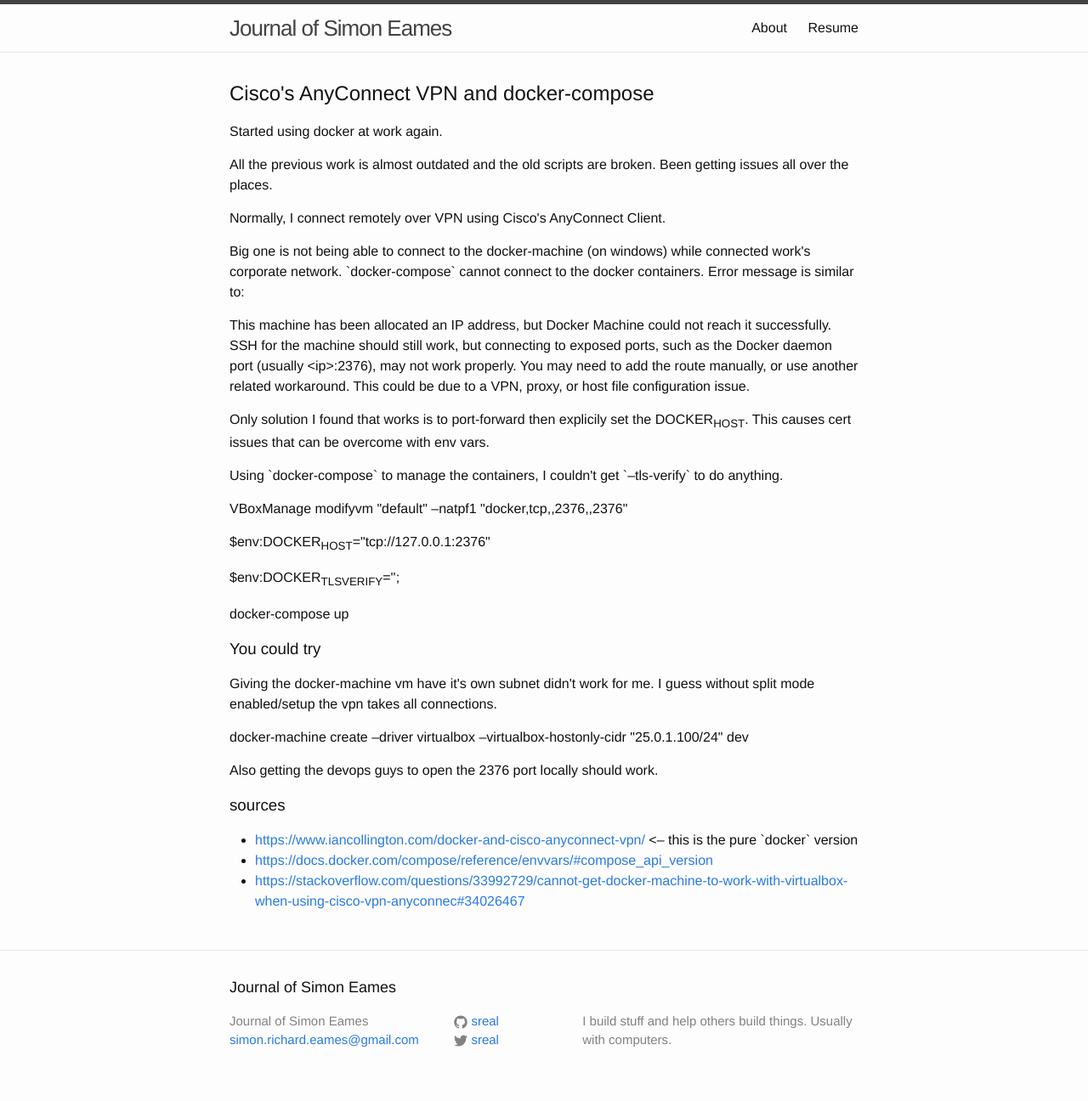
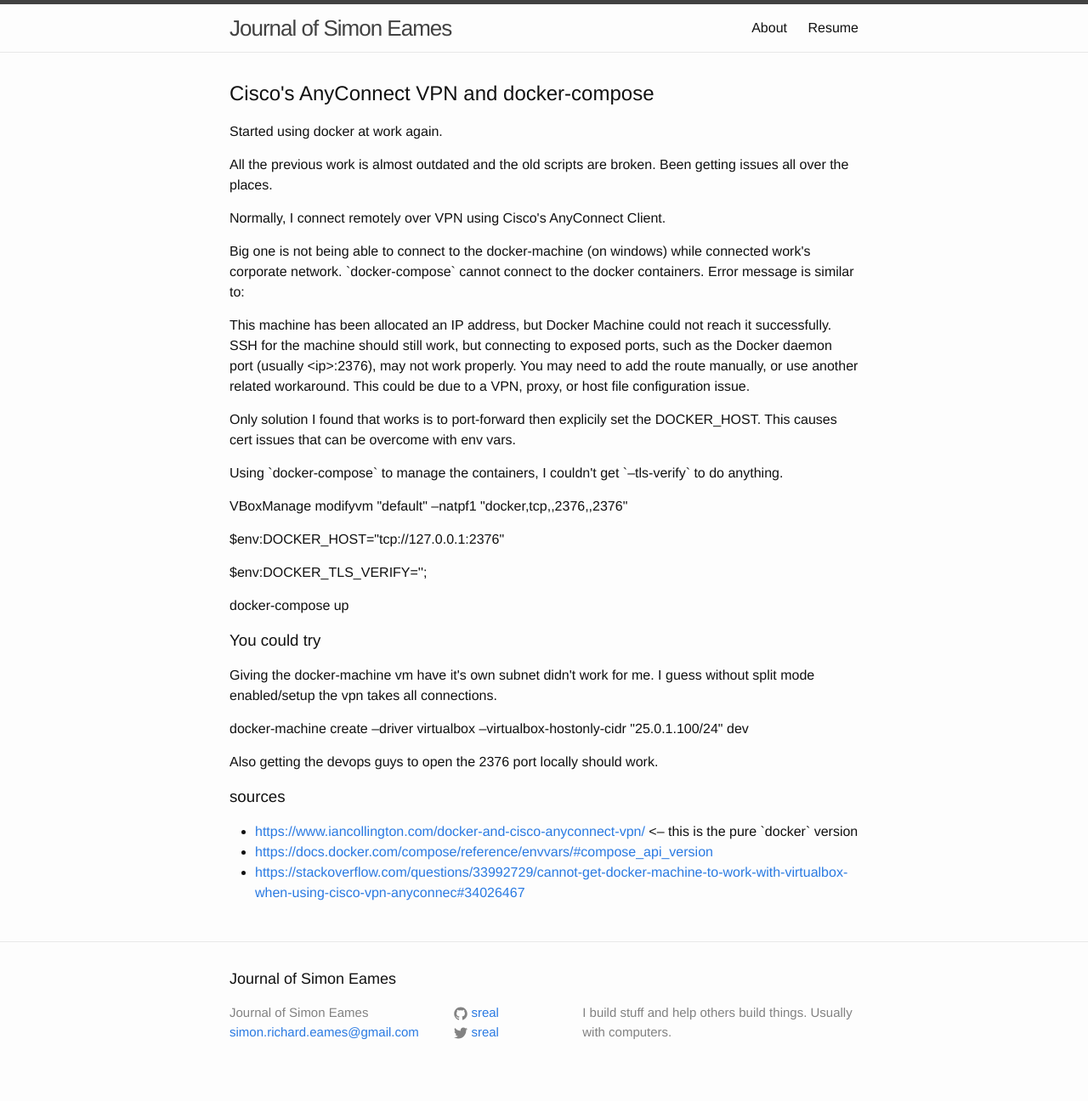
Before and after one commit to sreal/jekyll, a Jekyll site: the page built from _posts/2018-02-13-anyconnect-vpn-docker-compose.html, in a window 1280 px wide. Shown: the whole page at 85% size. Built offline with Jekyll 4.4.1, drawn with Linux system fonts in a browser that asks for light colours.

Commit message:
Update jekyll site

```diff
--- a/_posts/2018-02-13-anyconnect-vpn-docker-compose.html
+++ b/_posts/2018-02-13-anyconnect-vpn-docker-compose.html
@@ -35,7 +35,7 @@ This could be due to a VPN, proxy, or host file configuration issue.
 
 
 <p>
-Only solution I found that works is to port-forward then explicily set the DOCKER<sub>HOST</sub>.
+Only solution I found that works is to port-forward then explicily set the DOCKER_HOST.
 This causes cert issues that can be overcome with env vars.
 </p>
 
@@ -49,11 +49,11 @@ VBoxManage modifyvm "default" &#x2013;natpf1 "docker,tcp,,2376,,2376"
 </p>
 
 <p>
-$env:DOCKER<sub>HOST</sub>="tcp://127.0.0.1:2376"
+$env:DOCKER_HOST="tcp://127.0.0.1:2376"
 </p>
 
 <p>
-$env:DOCKER<sub>TLS</sub><sub>VERIFY</sub>='';
+$env:DOCKER_TLS_VERIFY='';
 </p>
 
 <p>
```
